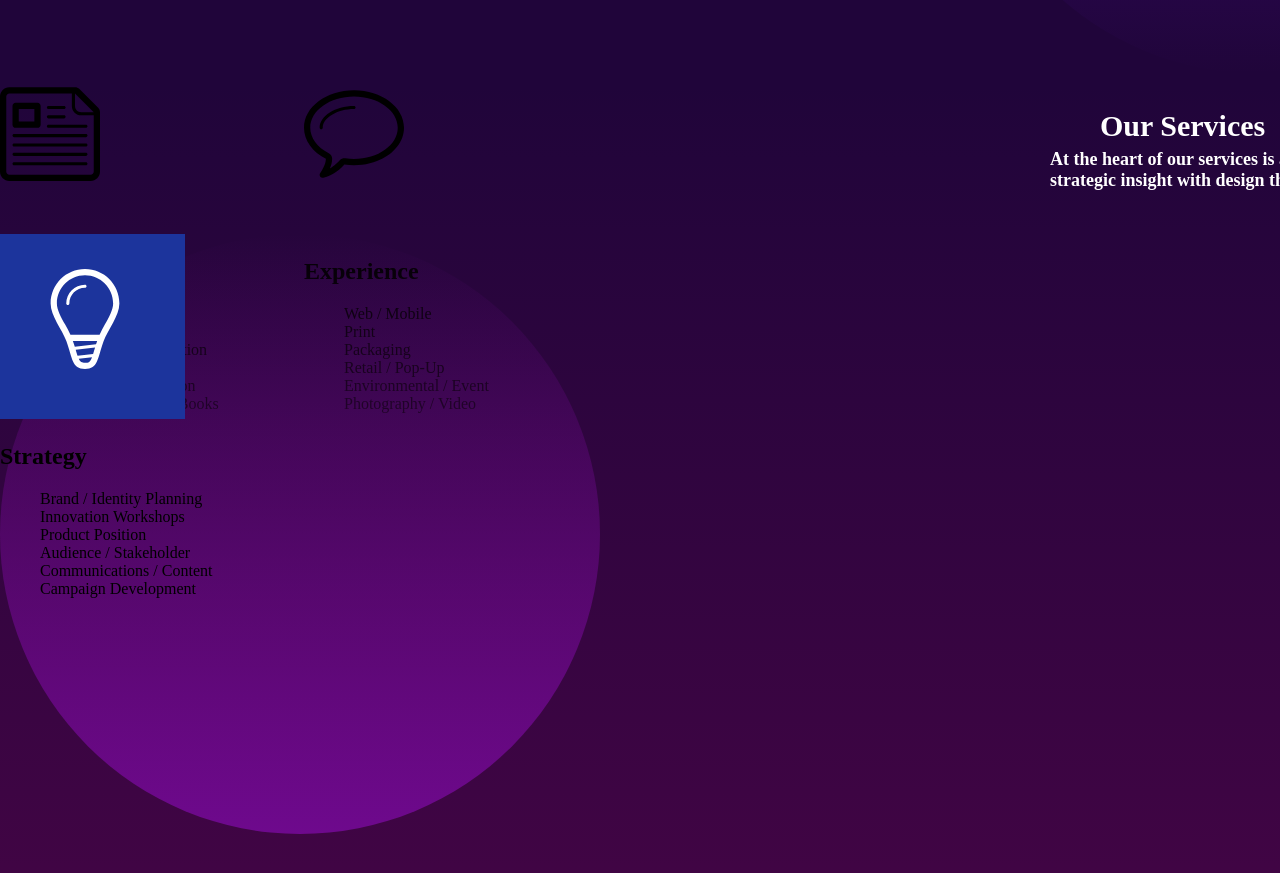
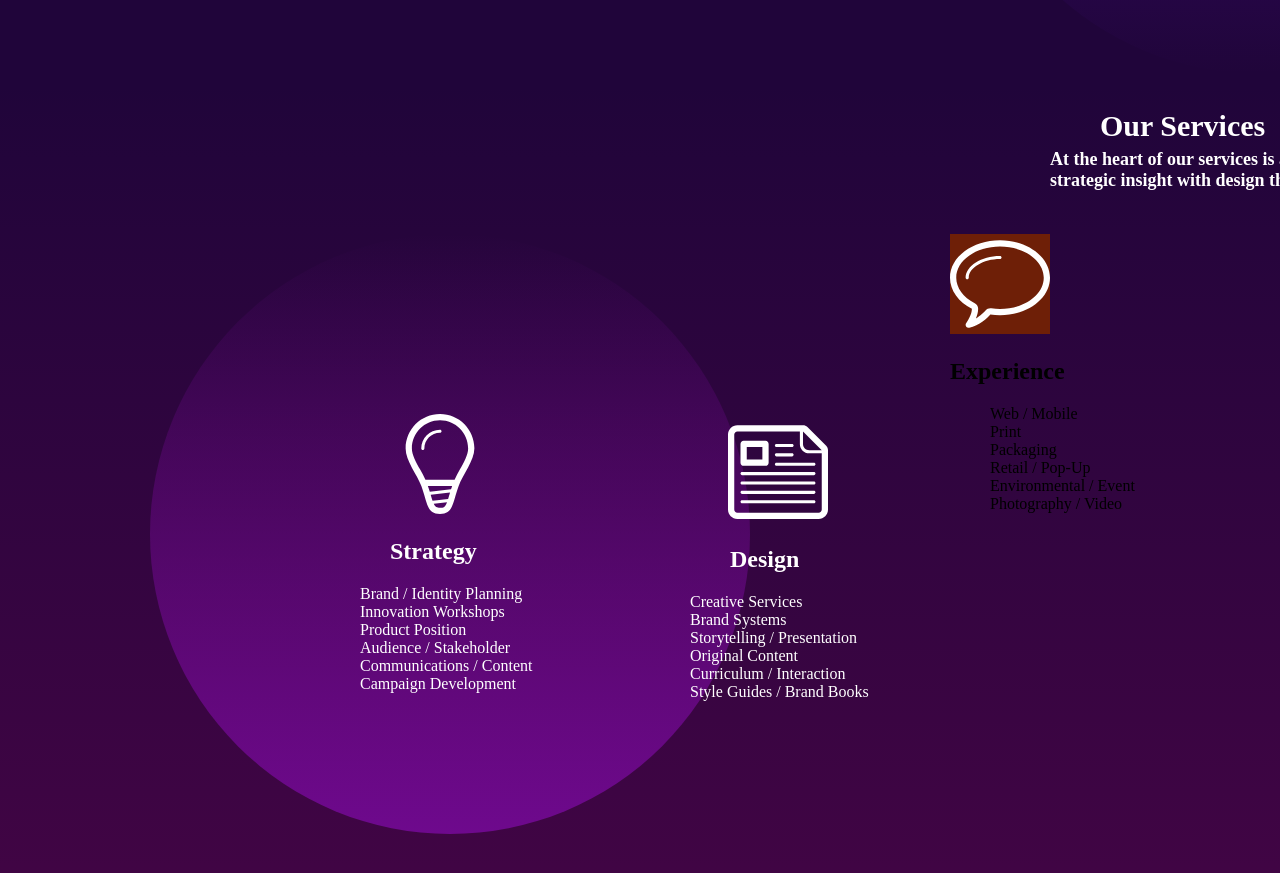
Before and after one commit to Anna-Buzuk/Project-4, a plain HTML site: page index.html in a window 1280 px wide. Shown: the part 2128-3001 px from the top of the page. Drawn offline with Linux system fonts and the light colour scheme.

Commit message:
05.06.22

```diff
--- a/index.css
+++ b/index.css
@@ -210,7 +210,7 @@ font-size: 30px;
 .Strategy-our{
   position: absolute;
   display: inline-block;
-  left: 0px;
+  left: 150px;
   top: 150px;
   width: 600px;
   height: 600px;
@@ -219,22 +219,75 @@ font-size: 30px;
 }
 
 .bulb{
-width: 150px;
-height: 150px;
-background-color: rgb(28, 52, 156);
-padding-top: 35px;
-padding-left: 35px;
+margin-left: 40%;
+margin-top: 30%;
+width: 100px;
+height: 100px;
 }
 
 .bulb-one{
 fill: white;
+
 }
+
+.bulb-two{
+fill: white;
+
+}
+
+.bulb-three{
+  fill: white;
+}
+
+.bulb-two-color{
+width: 100px;
+height: 100px;
+margin-left: 70%;
+margin-top: 85%;
+
+}
+
+.bulb-three-color{
+  width: 100px;
+  height: 100px;
+  background-color: rgb(110, 31, 7);
+
+}
+
+.bulb-one-text-big{
+  color: white;
+  margin-left: 240px;
+}
+
+.bulb-two-text-big{
+  color: white;
+  margin-left: 330px;
+}
+
+
+
+.bulb-one-text{
+  color: white;
+  margin-left: 170px;
+}
+
+.bulb-two-text{
+  color: white;
+  margin-left: 210px;
+}
+
 
 
 .design{
   display: inline-block;
+  position: absolute;
+  left: 400px;
+  top: -60px;
 }
 
 .experience{
   display: inline-block;
+  position: absolute;
+  left: 950px;
+  top: 150px;
 }
--- a/index.html
+++ b/index.html
@@ -5,6 +5,7 @@
     <meta http-equiv="X-UA-Compatible" content="IE=edge">
     <meta name="viewport" content="width=device-width, initial-scale=1.0">
     <link href="./index.css" rel="stylesheet" type="text/css">
+
     <title>Document</title>
 </head>
 <body>
@@ -129,20 +130,20 @@
     <svg class="bulb" >
         <use class="bulb-one" href="./photo/icons.svg#icon-bulb" width="100" height="100"></use>
     </svg>
-    <h1>
+    <h1 class="bulb-one-text-big">
         Strategy
     </h1>
-    <ul>
-    <li>
-         Brand / Identity Planning
+    <ul class="bulb-one-text">
+    <li >
+        Brand / Identity Planning
     </li>
-    <li>
+    <li >
         Innovation Workshops
     </li>
-    <li>
+    <li >
         Product Position
     </li>
-    <li>
+    <li >
         Audience / Stakeholder
     </li>
     <li>
@@ -156,13 +157,14 @@
 
 <div class="design">
     <a href="" ></a>
-    <svg >
-        <use href="./photo/icons.svg#icon-note" width="100" height="100"></use>
+    <svg class="bulb-two-color">
+        <use class="bulb-two" href="./photo/icons.svg#icon-note" width="100" height="100"></use>
     </svg>
-    <h1>
+    <h1 class="bulb-two-text-big">
     Design
     </h1>
-    <ul>
+    <ul >
+    <ul class="bulb-two-text">
     <li>
      Creative Services
     </li>
@@ -186,8 +188,8 @@
 
 <div class="experience">
     <a href="" ></a>
-    <svg >
-        <use href="./photo/icons.svg#icon-bubble" width="100" height="100"></use>
+    <svg class="bulb-three-color" >
+        <use class="bulb-three" href="./photo/icons.svg#icon-bubble" width="100" height="100"></use>
     </svg>
   <h1>
     Experience
```
